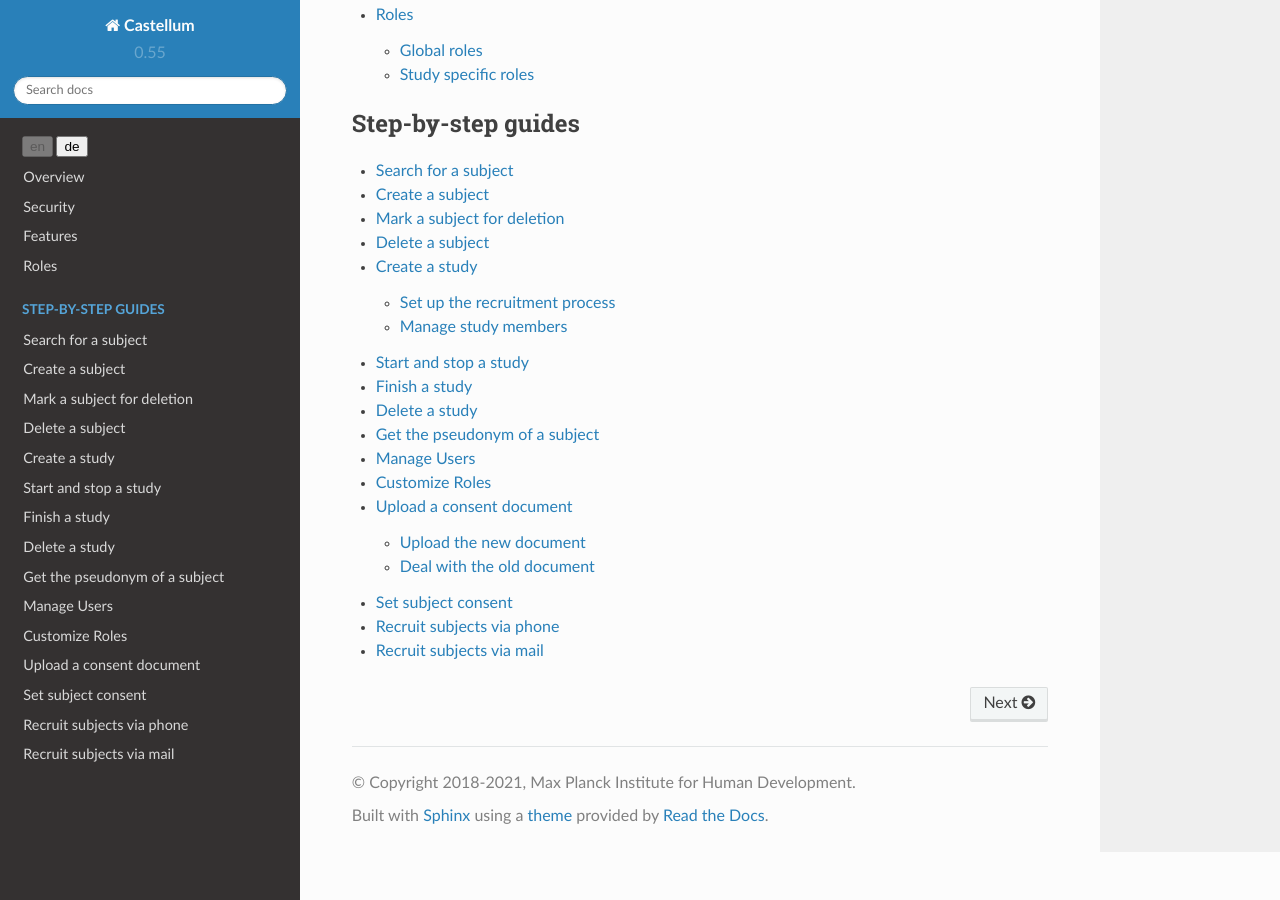
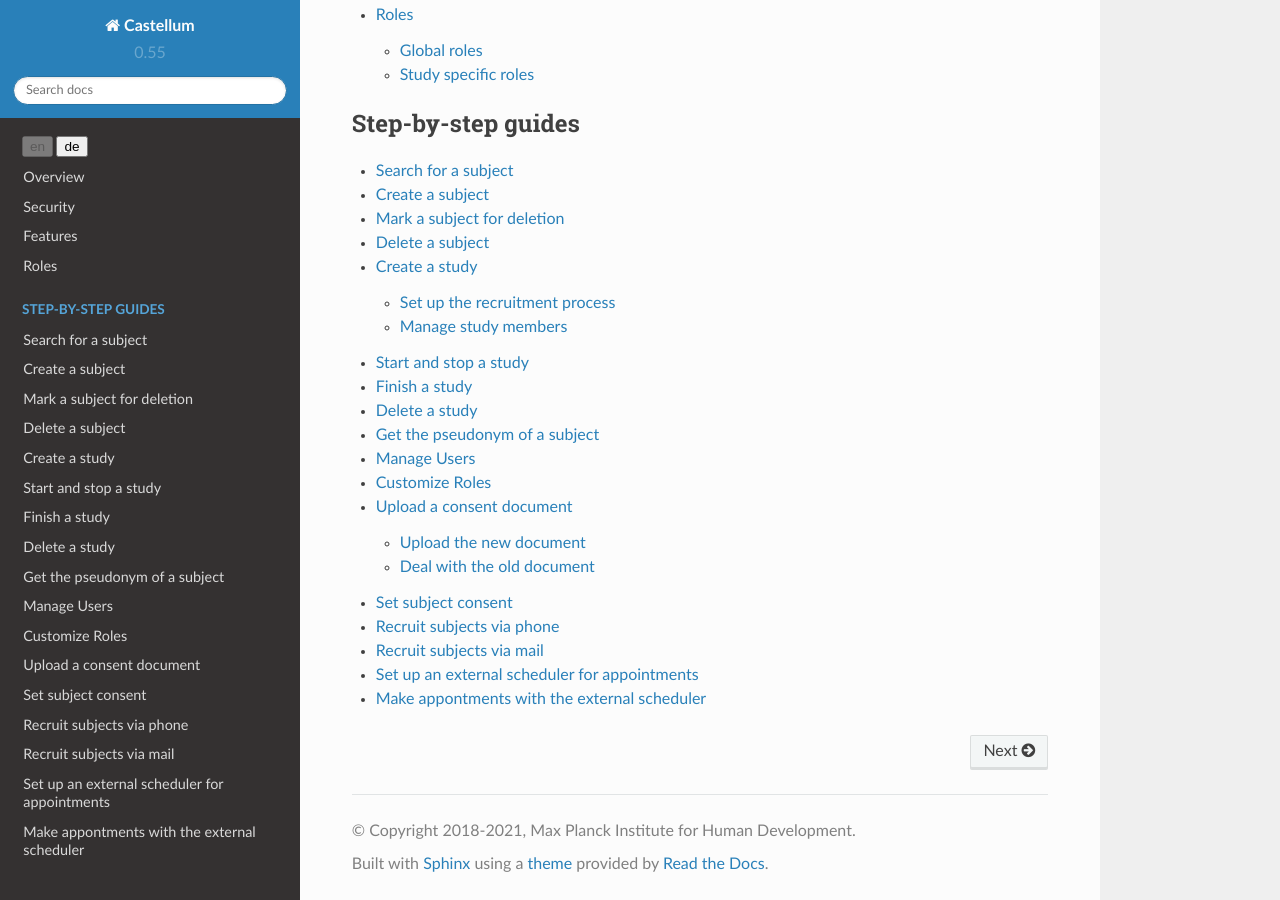
Before and after one commit to DouglasNeuroInformatics/castellum, a Sphinx documentation site: the page built from source/index.rst, in a window 1280 px wide and 900 px high, scrolled down 565 px. Built offline with Sphinx 7.4.7 and the Read the Docs theme 2.0.0, drawn with Linux system fonts in a browser that asks for light colours; part of the change alters nothing that is shown.

Commit message:
document external scheduler

```diff
--- a/source/features.rst
+++ b/source/features.rst
@@ -54,13 +54,15 @@ rooms or machines that can not be used in more than one appointment at a time.
 
 Relevant guides:
 
+-   :ref:`set-up-external-scheduler`
+-   :ref:`make-appointments-with-external-scheduler`
+
 .. TODO::
 
     -   manage study sessions
     -   make appointments
     -   manage resources
     -   access calendar feeds
-    -   use external scheduler
 
 Misc
 ----
--- /dev/null
+++ b/source/guides/appointments-external-scheduler.rst
@@ -0,0 +1,24 @@
+.. _make-appointments-with-external-scheduler:
+
+Make appontments with the external scheduler
+============================================
+
+Castellum allows the use of an external scheduler. That way subjects can select
+the dates for appointments for study sessions themselves.
+
+.. note::
+   Note that this is an optional feature which may not be activated in your setup.
+   If the links referenced in this guide are missing from the user interface, the
+   feature is either not installed or not used for this session. If you would like
+   to use it, ask the study coordinator for this study to enable it.
+
+1. Navigate to the scheduler link
+
+    -   in the subject details (step for of this guide: :ref:`recruitment`),
+        in recruitment, click **Appointments**.
+    -   Click **Select timeslot for this subject** to go to the scheduler.
+        Clicking the "Copy" symbol will copy the scheduler linkto your clipboard
+        so you can send it to the subject via email.
+
+2.  In the scheduler, select an appointment and click **Save**. This step can
+    also be done by the subject themself (if you've sent them the link).
--- /dev/null
+++ b/source/guides/set-up-external-scheduler.rst
@@ -0,0 +1,47 @@
+.. _set-up-external-scheduler:
+
+Set up an external scheduler for appointments
+=============================================
+
+Castellum allows the use of an external scheduler. That way subjects can select
+the dates for appointments for study sessions themselves.
+
+.. note::
+   Note that this is an optional feature which may not be activated in your setup.
+   If the links referenced in this guide are missing from the user interface, the
+   feature is not installed. If you would like to use it, please talk to the
+   administrator of your castellum instance.
+
+1.  Find the scheduler link in castellum
+
+    -   On the startpage, click **Studies**.
+    -   In the studies list, select a study by clicking **Details**.
+    -   Go to the **Sessions** tab.
+    -   If there are no sessions yet, create some:
+        :ref:`study-recruitment-settings`
+    -   Next to a session, click **Update**.
+    -   Click **New schedule**.
+
+2.  Create a new schedule in the scheduler
+
+    -   On the startpage, click **Create new**.
+    -   Add a meaningful title such as the name of the session this schedule
+        refers to.
+    -   Under "Timeslots", add all dates on which appointments are available
+        and each time confirm with **Add date**. The format depends on your browser
+        settings. Each date will add a new row to the table below.
+    -   On the next line, add all times on which appointments are available and
+        each time confirm with **Add time**. The format depends on your browser
+        settings. Each date will add a new column to the table below.
+    -   Clicking on the checkboxes allows to deactivate individual slots for
+        refinement.
+    -   Clicking on the bin symbol removes the entire row or column.
+    -   Confirm your selection by clicking **Save**.
+    -   Note the ID of this schedule. It's the last number of the URL (e.g.
+        "yourscheduler/3/"). You will need it in the next step.
+
+3.  Enter the schedule id in castellum
+
+    -   Under **External schedule ID**, enter the scheduler ID.
+    -   Confirm with **Save**.
+    -   The scheduler can now be used in recruitment.
--- a/source/guides/study-management.rst
+++ b/source/guides/study-management.rst
@@ -108,13 +108,16 @@ In order to limit the search for subjects in Castellum,
    -   Define **Session instructions**,
    -   **Start of test sessions**,
    -   **End of test sessions** and
-   -   click on **Add session**
+   -   Click on **Add session**
 
    -   When adding a test session, always give the session a **Name** and specify
        the **Duration of a session in minutes**
    -   Select the **Type** of the session and press **Add session**
    -   By clicking on the red button **Delete**, you can erase any test session you
        created
+   -   Click on **Update** to go to Session details. If your institute uses the
+       external scheduler to schedule appointments, you can enable it here
+       (see this guide: :ref:`set-up-external-scheduler`)
 
 
 8.  If recruitment is to take place by e-mail or if information is to be sent by
--- a/source/index.rst
+++ b/source/index.rst
@@ -25,3 +25,5 @@ Welcome to Castellum's documentation!
 
    guides/consent-management
    guides/recruitment
+   guides/set-up-external-scheduler
+   guides/appointments-external-scheduler
--- a/source/roles.rst
+++ b/source/roles.rst
@@ -45,6 +45,7 @@ Relevant guides:
 -   :ref:`study-recruitment-settings`
 -   :ref:`study-finish`
 -   :ref:`study-delete`
+-   :ref:`set-up-external-scheduler`
 
 Study Approver
 ~~~~~~~~~~~~~~
@@ -144,6 +145,8 @@ Relevant guides:
 -   :ref:`subject-search`
 -   :ref:`recruitment`
 -   :ref:`recruitment-mail`
+-   :ref:`make-appointments-with-external-scheduler`
+
 
 .. TODO::
 
@@ -164,6 +167,8 @@ Relevant guides:
 
 -   :ref:`subject-search`
 -   :ref:`subject-get-pseudonym`
+-   :ref:`make-appointments-with-external-scheduler`
+
 
 .. TODO::
 
```
